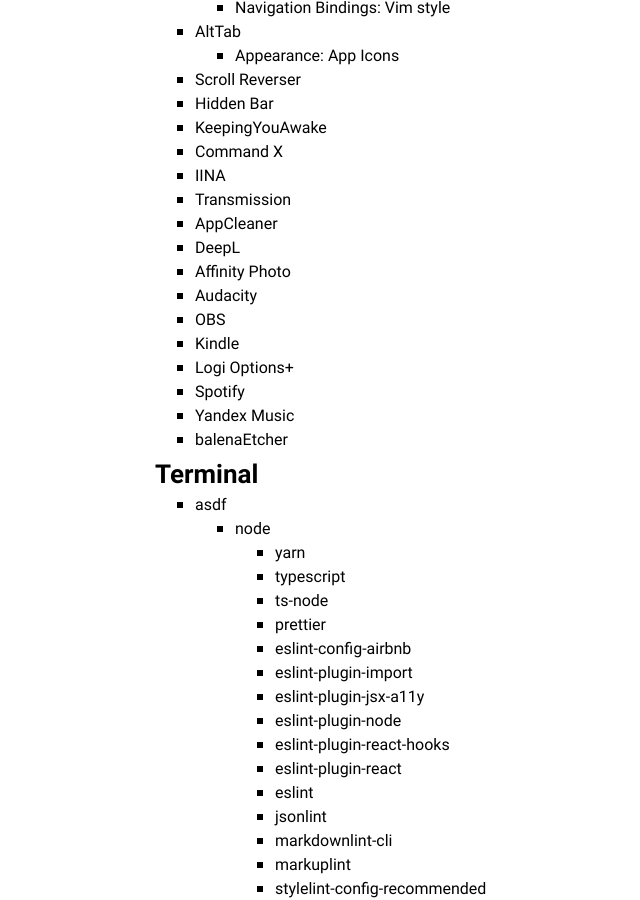
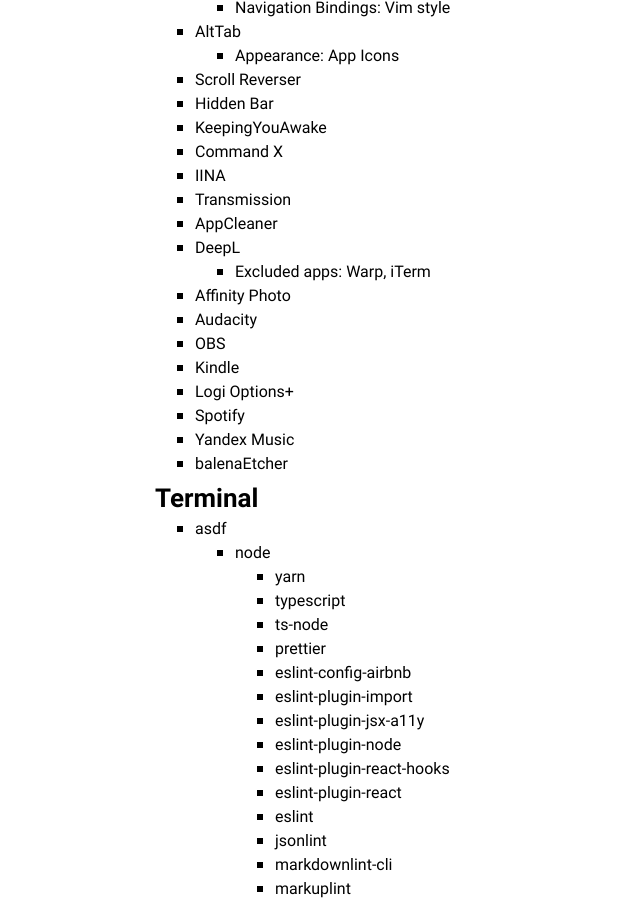
Before and after one commit to amalumian/www.malumian.dev, a Jekyll site: the page built from setup.html, in a window 1280 px wide and 900 px high, scrolled down 4290 px. Shown: the whole window, without its empty margins (155-795 px from the left). Built offline with Jekyll 4.4.1, drawn with Linux system fonts in a browser that asks for light colours.

Commit message:
Update setup.html

```diff
--- a/setup.html
+++ b/setup.html
@@ -263,7 +263,11 @@
         <li>IINA</li>
         <li>Transmission</li>
         <li>AppCleaner</li>
-        <li>DeepL</li>
+        <li>DeepL
+            <ul>
+                <li>Excluded apps: Warp, iTerm</li>
+            </ul>
+        </li>
         <li>Affinity Photo</li>
         <li>Audacity</li>
         <li>OBS</li>
```
